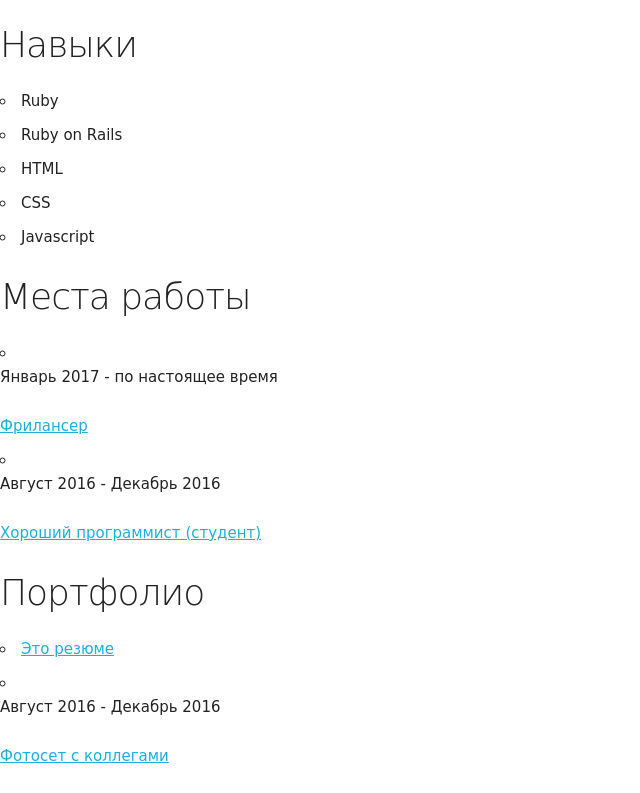
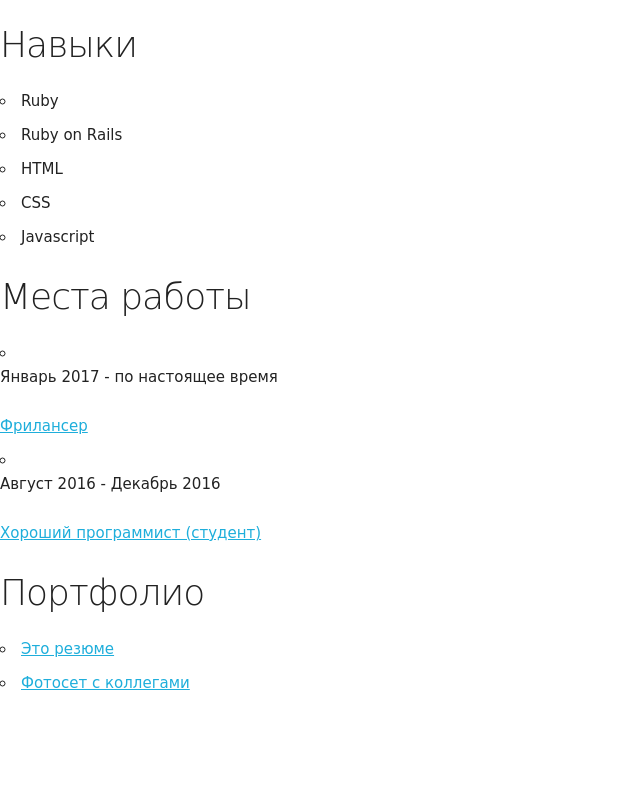
Before and after one commit to BorisGoncharov/resume, a plain HTML site: page index.html in a window 1280 px wide. Shown: the part 929-1722 px from the top of the page, without its empty margins (0-640 px from the left). After the commit the page ends 1649 px from the top, so only its background shows below. Drawn offline with Linux system fonts and the light colour scheme; a web font is replaced by a local one.

Commit message:
Update index.html

```diff
--- a/index.html
+++ b/index.html
@@ -47,8 +47,7 @@
     <div>
     <h3>Портфолио</h3>
     <ul><li><a href="https://borisgoncharov.github.io/resume/">Это резюме</a></li>
-        <li><p>Август 2016 - Декабрь 2016</p>
-            <a href="https://borisgoncharov.github.io/photoset/">Фотосет с коллегами</a></li>
+        <li><a href="https://borisgoncharov.github.io/photoset/">Фотосет с коллегами</a></li>
     </ul>
 </div>
 </body>
```
